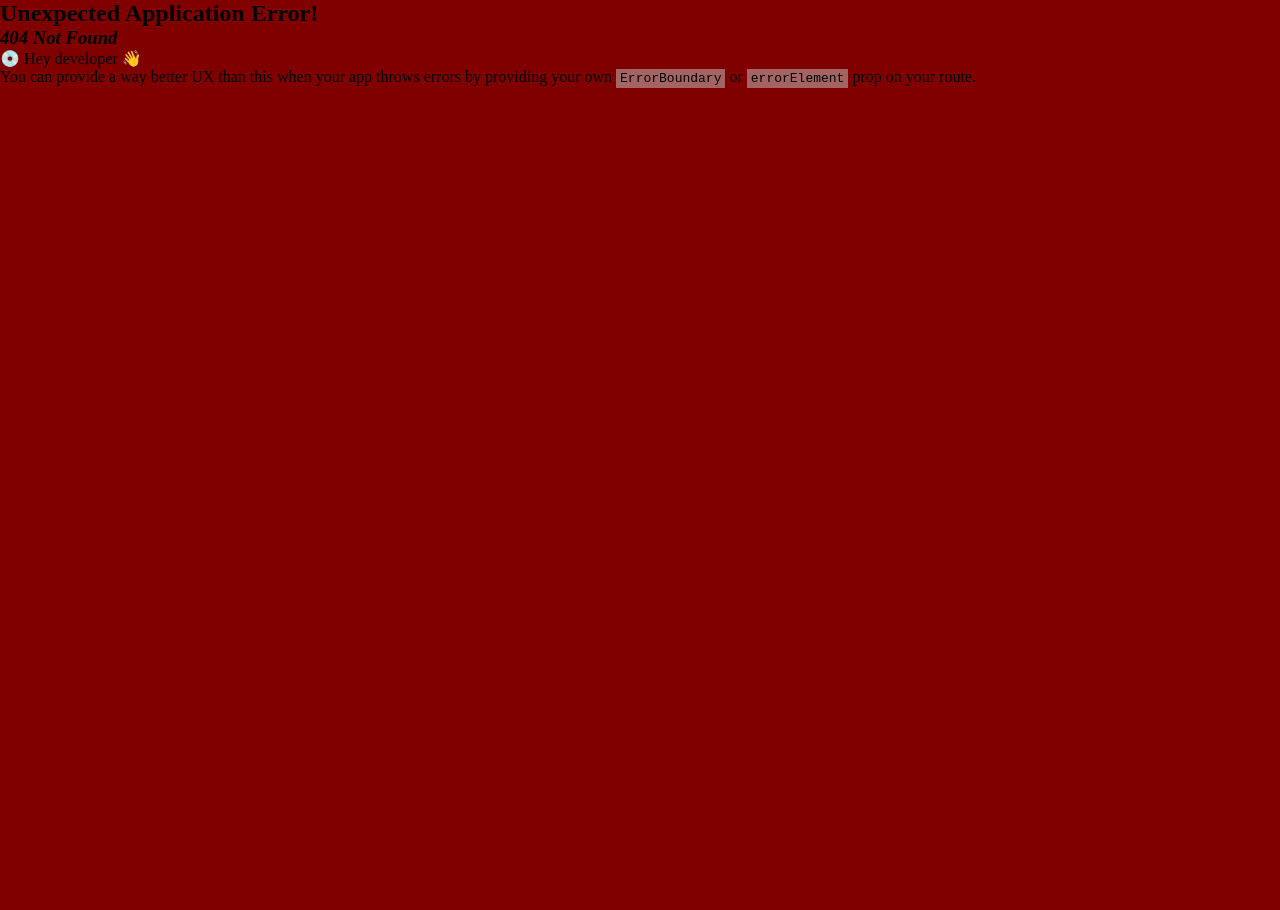
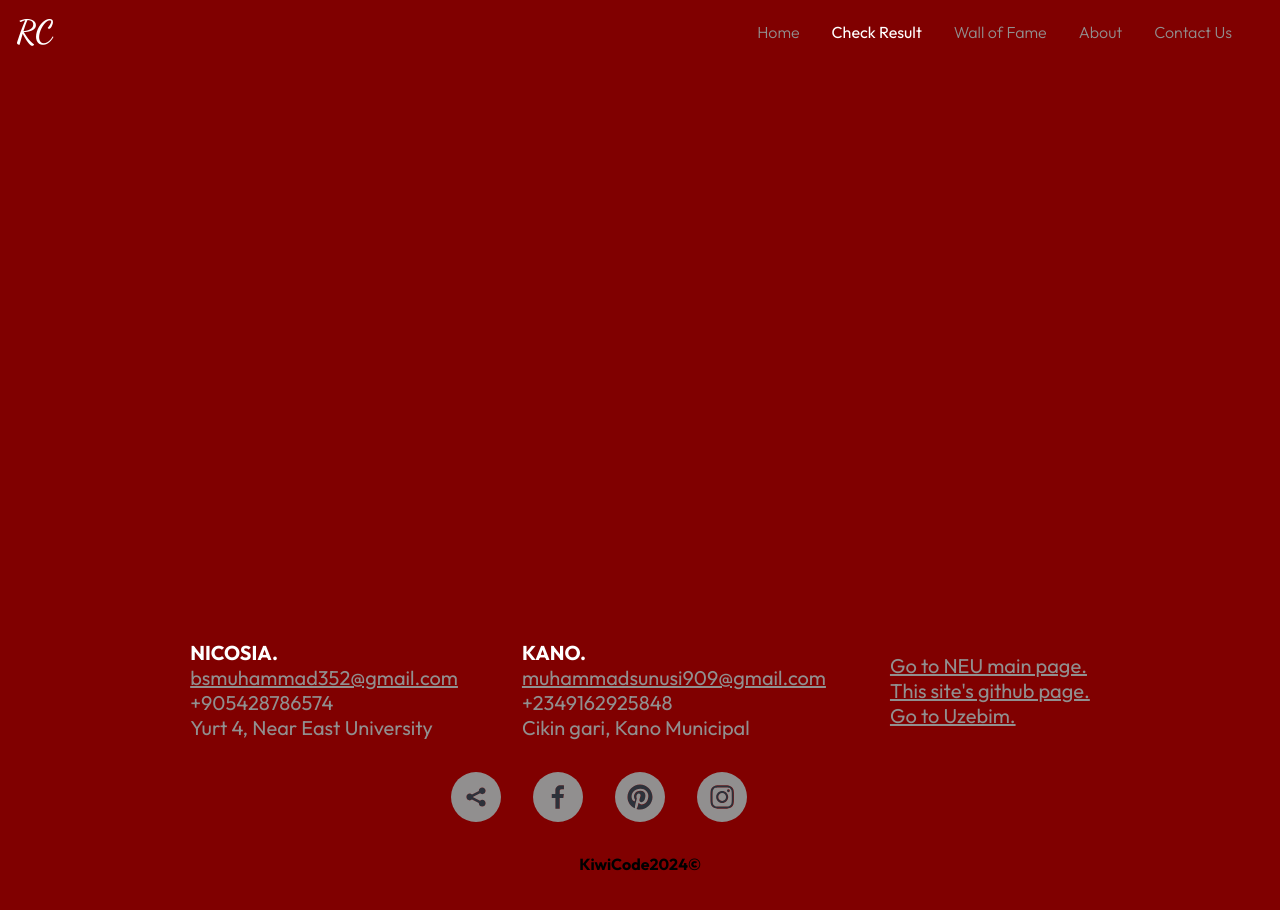
Before and after one commit to muhammad1966/ResultChecker, a React (Create React App) app: page /result in a window 1280 px wide. Before the commit this address had no page. Shown: the top 910 px of the page. Before the commit the page ends 800 px from the top, so only its background shows below. Built offline with nearby package versions, Linux system fonts and the light colour scheme.

Commit message:
thu-30th-5-2024-1

```diff
--- /dev/null
+++ b/src/components/result/Resul.jsx
@@ -0,0 +1,10 @@
+import React from 'react'
+import './result.css'
+
+export const Resul = () => {
+  return (
+    <div className='result-div'>
+
+    </div>
+  )
+}
--- /dev/null
+++ b/src/components/result/result.css
@@ -0,0 +1,4 @@
+.result-div{
+    height: 33rem;
+    width: auto;
+}
--- a/src/index.js
+++ b/src/index.js
@@ -6,6 +6,7 @@ import App from './App';
 import { Home } from './components/home/Home';
 import { Footer } from './components/footer/Footer';
 import { Navbar } from './components/navbar/Navbar';
+import { Resul } from './components/result/Resul';
 
 
 const router = createBrowserRouter(
@@ -14,6 +15,7 @@ const router = createBrowserRouter(
       <Route path='' element={<Home />} />
       <Route path='footer' element={<Footer />} />
       <Route path='navbar' element = {<Navbar/>}/>
+      <Route path='result' element={<Resul/>}/>
     </Route>
   )
 )
```
